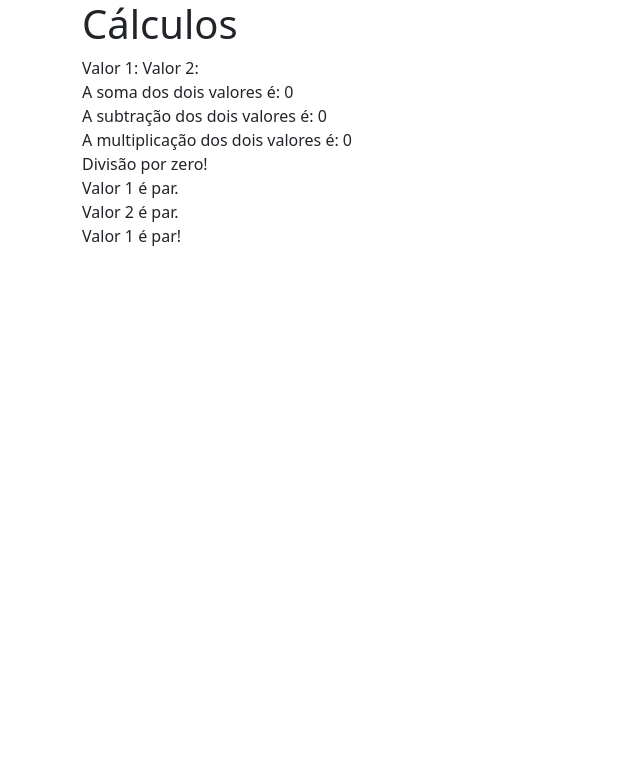
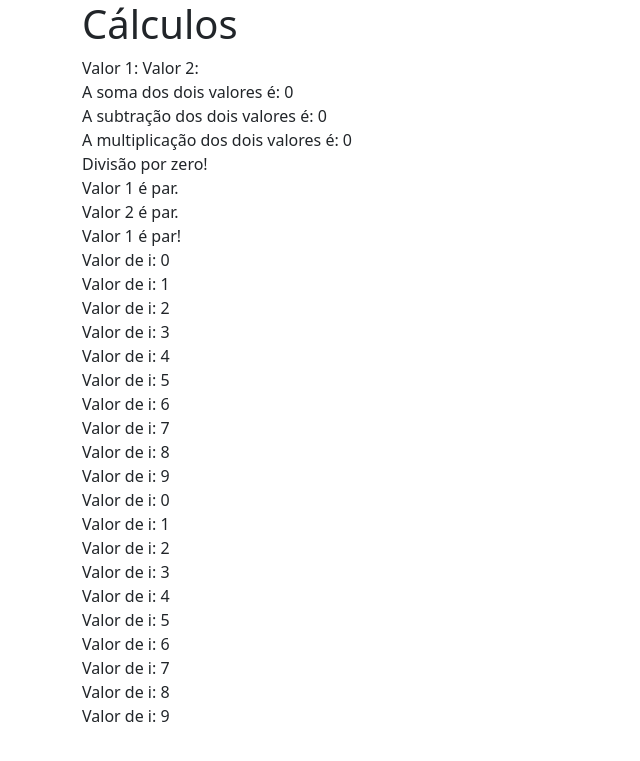
Before and after one commit to LordAkuos/EletivaI-LinguagemProgramacaoIV, a PHP site: page /resposta.php in a window 1280 px wide. Shown: the top 761 px of the page, without its empty margins (0-640 px from the left). Run offline with PHP 8.4, Linux system fonts and the light colour scheme; data that the repository does not hold is empty.

Commit message:
Update resposta.php

```diff
--- a/Aula2502/resposta.php
+++ b/Aula2502/resposta.php
@@ -53,6 +53,13 @@
         $resultado = $valor1 % 2 == 0 ? "Valor 1 é par!" : "Valor 1 é impar!";
         echo $resultado;
         echo "<br/>";
+
+        for ($i=0; $i < 10; $i++) {
+          echo "Valor de i: $i</br>";
+        }
+        for ($i=0; $i < 10; ++$i) {
+          echo "Valor de i: $i</br>";
+        }
     ?>
 
     <!-- Optional JavaScript; choose one of the two! -->
```
